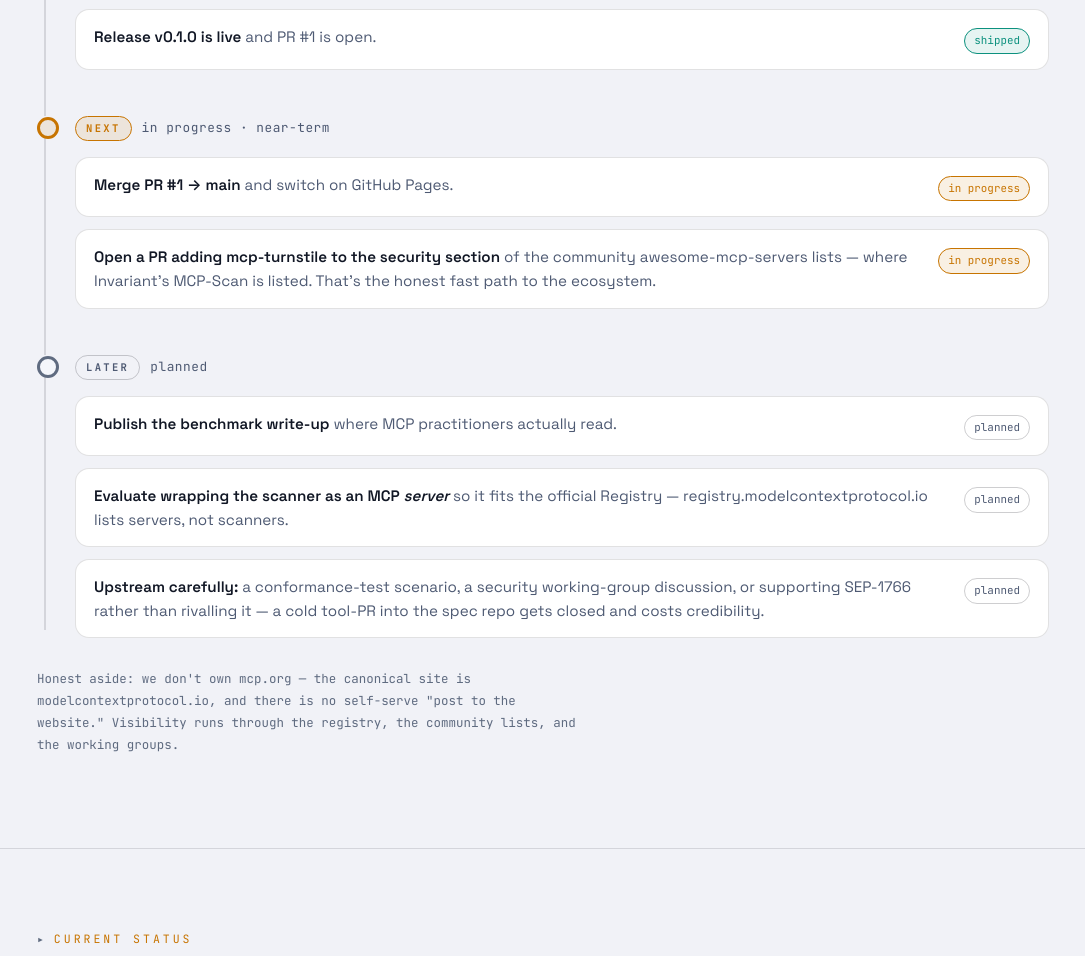
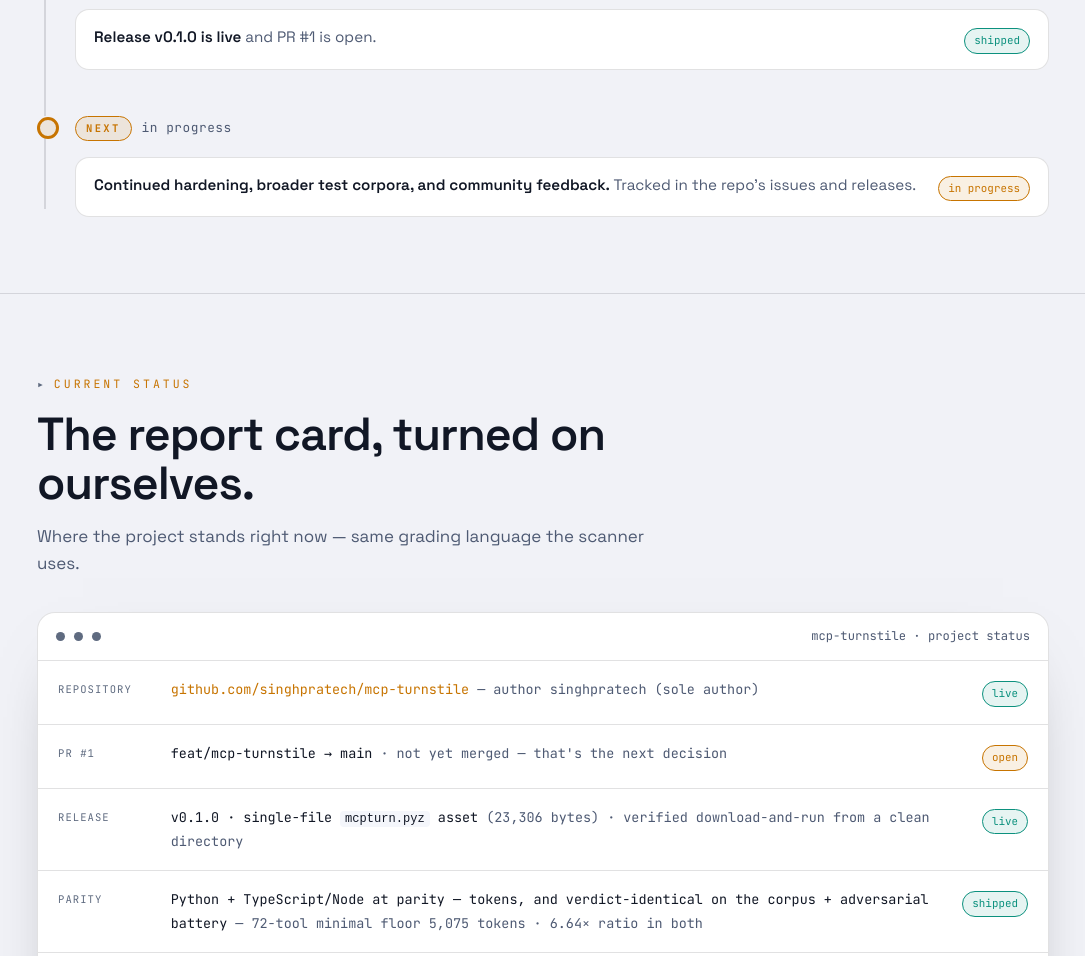
Before and after one commit to singhpratech/mcp-turnstile, a plain HTML site: page docs/about.html in a window 1280 px wide. Shown: the part 5717-6673 px from the top of the page, without its empty margins (97-1182 px from the left). Drawn offline with Linux system fonts and the light colour scheme.

Commit message:
docs: trim about-page roadmap to shipped status (keep forward strategy private)

```diff
--- a/docs/about.html
+++ b/docs/about.html
@@ -422,22 +422,12 @@
         </div>
       </div>
       <div class="tlgroup next rise">
-        <div class="tghead"><span class="tgtag">next</span>in progress · near-term</div>
+        <div class="tghead"><span class="tgtag">next</span>in progress</div>
         <div class="titems">
-          <div class="titem"><p><b>Merge PR #1 → main</b> and switch on GitHub Pages.</p><span class="pill vis">in progress</span></div>
-          <div class="titem"><p><b>Open a PR adding mcp-turnstile to the security section</b> of the community awesome-mcp-servers lists — where Invariant's MCP-Scan is listed. That's the honest fast path to the ecosystem.</p><span class="pill vis">in progress</span></div>
-        </div>
-      </div>
-      <div class="tlgroup later rise">
-        <div class="tghead"><span class="tgtag">later</span>planned</div>
-        <div class="titems">
-          <div class="titem"><p><b>Publish the benchmark write-up</b> where MCP practitioners actually read.</p><span class="pill">planned</span></div>
-          <div class="titem"><p><b>Evaluate wrapping the scanner as an MCP <em>server</em></b> so it fits the official Registry — registry.modelcontextprotocol.io lists servers, not scanners.</p><span class="pill">planned</span></div>
-          <div class="titem"><p><b>Upstream carefully:</b> a conformance-test scenario, a security working-group discussion, or supporting SEP-1766 rather than rivalling it — a cold tool-PR into the spec repo gets closed and costs credibility.</p><span class="pill">planned</span></div>
+          <div class="titem"><p><b>Continued hardening, broader test corpora, and community feedback.</b> Tracked in the repo's issues and releases.</p><span class="pill vis">in progress</span></div>
         </div>
       </div>
     </div>
-    <p class="note rise">Honest aside: we don't own mcp.org — the canonical site is modelcontextprotocol.io, and there is no self-serve "post to the website." Visibility runs through the registry, the community lists, and the working groups.</p>
   </div>
 </section>
 
```
